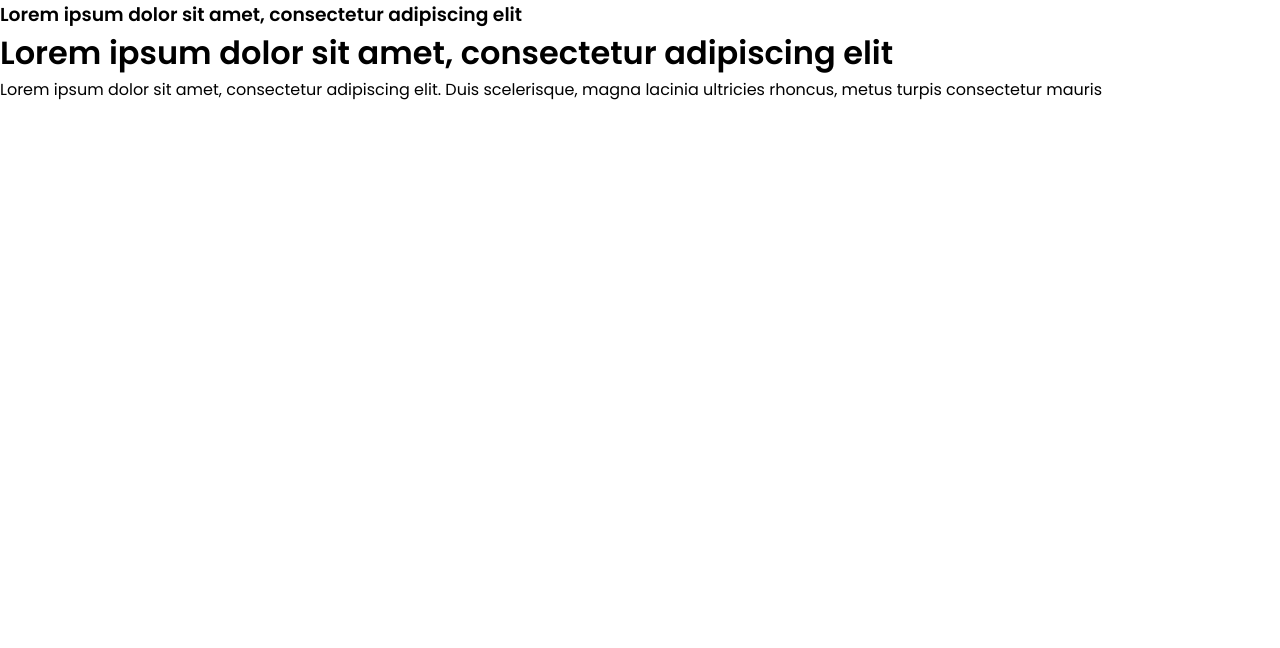
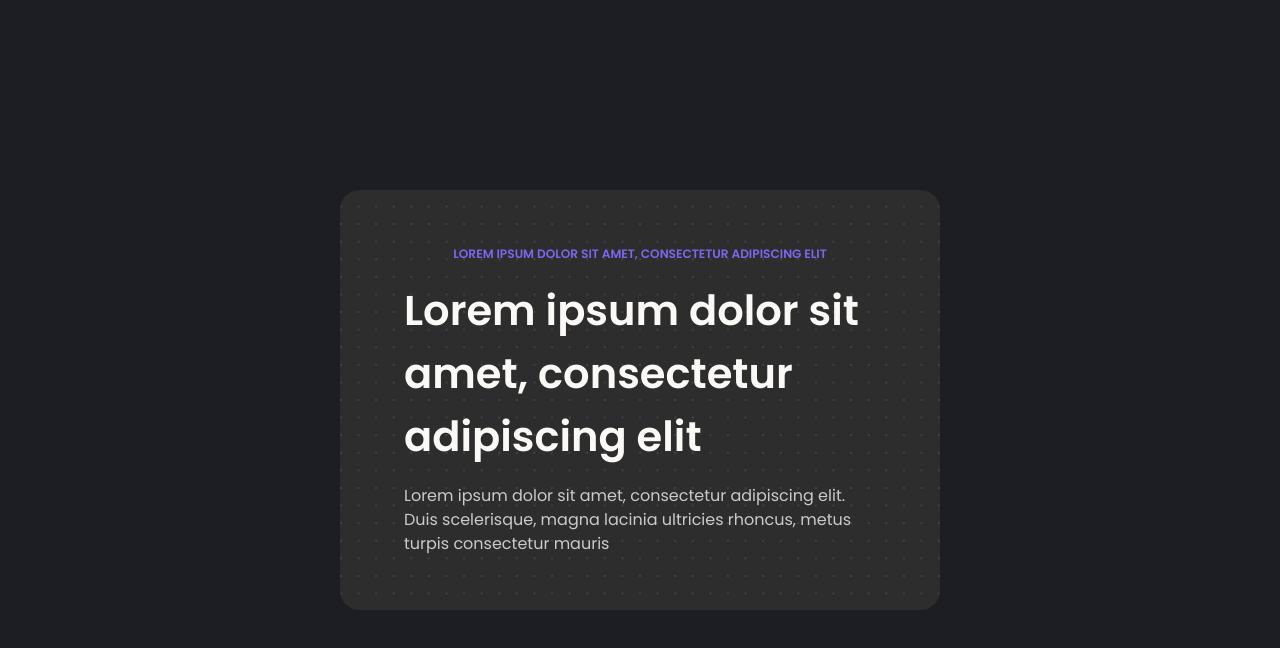
Before and after one commit to derikg77/web-card, a plain HTML site: page index.html in a window 1280 px wide. Drawn offline with Linux system fonts and the light colour scheme; a script that the page names is missing.

Commit message:
3 files modified

```diff
--- a/index.html
+++ b/index.html
@@ -1,7 +1,6 @@
 <!DOCTYPE html>
 <html lang="en">
   <head>
-    <title>Home</title>
     <meta charset="UTF-8" />
     <meta name="viewport" content="width=device-width" />
 
--- a/script.js
+++ /dev/null
@@ -1 +0,0 @@
-console.log('Hello!');
--- a/styles.css
+++ b/styles.css
@@ -1,8 +1,76 @@
 @import url('https://fonts.googleapis.com/css2?family=Poppins:ital,wght@0,400;0,600;1,700&display=swap');
-
+:root {
+  --primary-color: mediumslateblue;
+}
 * {
   margin: 0;
   padding: 0;
   box-sizing: border-box;
   font-family: 'Poppins', sans-serif;
 }
+body {
+  height: 100vh;
+  display: grid;
+  place-items: center;
+  background-color: #1d1e23;
+  overflow: hidden;
+  padding: 1rem;
+}
+.card {
+  width: 600px;
+  height: 420px;
+  background-color: #2d2d2d;
+  border-radius: 20px;
+  display: flex;
+  flex-direction: column;
+  align-items: center;
+}
+
+.card-content {
+  display: flex;
+  flex-direction: column;
+  justify-content: center;
+  align-items: center;
+  gap: 1rem;
+  background-image: radial-gradient(
+    rgba(255, 255, 255, 0.1) 1px,
+    transparent 1px
+  );
+  background-position: 50% 50%;
+  background-size: 1.1rem 1.1rem;
+  padding: 4rem;
+  border-radius: 1.25rem;
+  overflow: hidden;
+}
+.card-content > :is(h1, h3, p) {
+  text-align: left;
+}
+.card-content > h1 {
+  color: rgb(250 249 246);
+  font-size: 2.6rem;
+}
+.card-content > h3 {
+  color: var(--primary-color);
+  text-transform: uppercase;
+  font-size: 0.76rem;
+}
+.card-content > p {
+  color: rgb(255 255 255/ 75%);
+  line-height: 1.5rem;
+}
+.card::after {
+  width: 1px;
+  height: 60px;
+  position: absolute;
+  left: -1;
+  top: 70%;
+  transition: top, opacity;
+  transition-duration: 500ms;
+  transition-timing-function: ease;
+  background: linear-gradient(transparent, var(--primary-color), transparent);
+  opacity: 0;
+}
+.card:hover:after {
+  top: 25%;
+  opacity: 1;
+}
```
